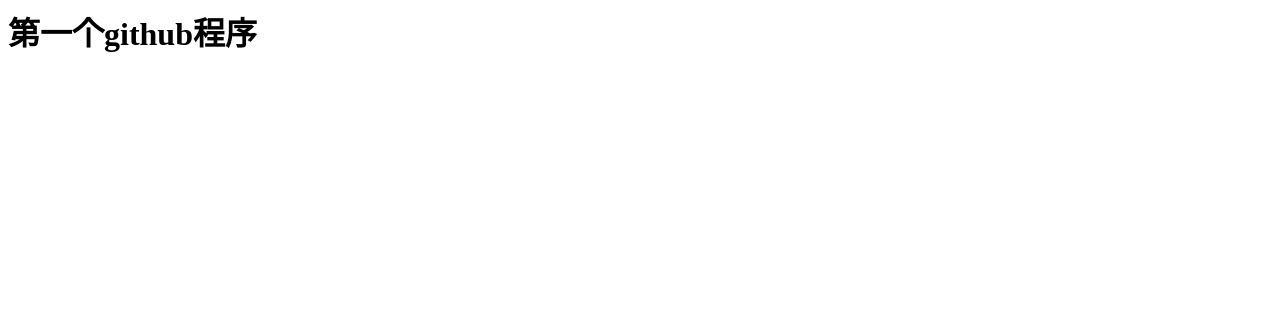
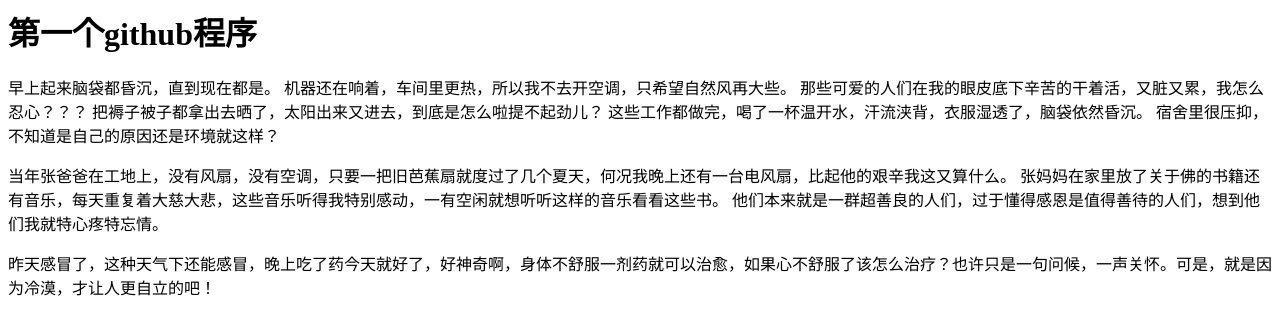
Before and after one commit to alihaiyang/itcast.com, a plain HTML site: page index.html in a window 1280 px wide. Drawn offline with Linux system fonts and the light colour scheme.

Commit message:
second test

```diff
--- a/index.html
+++ b/index.html
@@ -2,5 +2,11 @@
 <head><title>this is the first Page</title></head>
 <body>
 <h1>第一个github程序</h1>
+<p> 早上起来脑袋都昏沉，直到现在都是。 机器还在响着，车间里更热，所以我不去开空调，只希望自然风再大些。 那些可爱的人们在我的眼皮底下辛苦的干着活，又脏又累，我怎么忍心？？？ 把褥子被子都拿出去晒了，太阳出来又进去，到底是怎么啦提不起劲儿？ 这些工作都做完，喝了一杯温开水，汗流浃背，衣服湿透了，脑袋依然昏沉。 宿舍里很压抑，不知道是自己的原因还是环境就这样？
+ </p>
+ <p>当年张爸爸在工地上，没有风扇，没有空调，只要一把旧芭蕉扇就度过了几个夏天，何况我晚上还有一台电风扇，比起他的艰辛我这又算什么。 张妈妈在家里放了关于佛的书籍还有音乐，每天重复着大慈大悲，这些音乐听得我特别感动，一有空闲就想听听这样的音乐看看这些书。 他们本来就是一群超善良的人们，过于懂得感恩是值得善待的人们，想到他们我就特心疼特忘情。
+ </p>
+  <p>昨天感冒了，这种天气下还能感冒，晚上吃了药今天就好了，好神奇啊，身体不舒服一剂药就可以治愈，如果心不舒服了该怎么治疗？也许只是一句问候，一声关怀。可是，就是因为冷漠，才让人更自立的吧！
+  </p>
 </body>
 </html>
```
